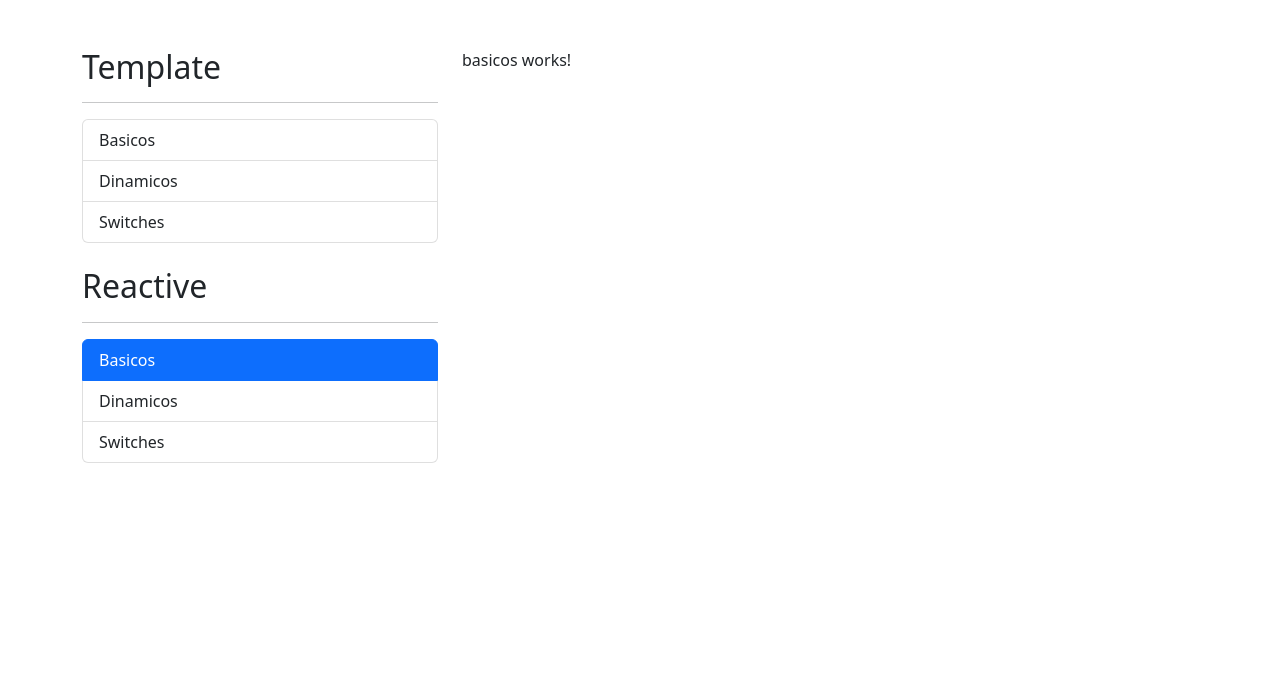
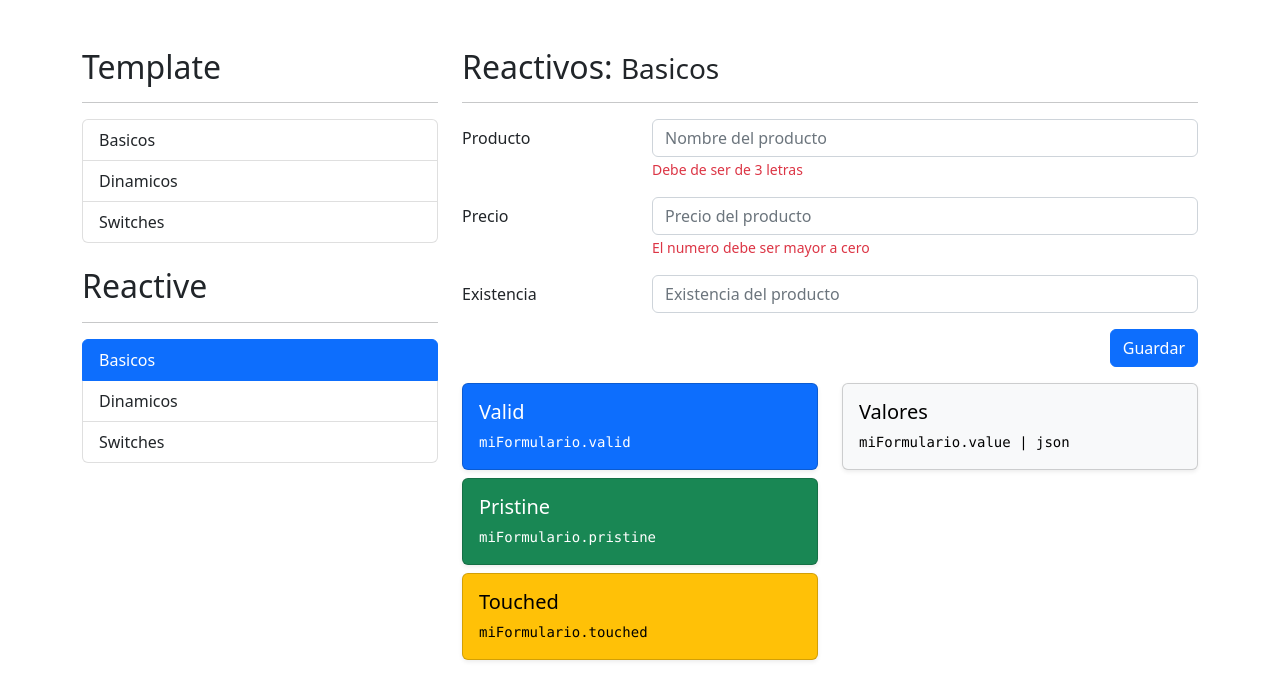
Before and after one commit to PterPmnta/forms, an Angular app: page /reactive/basicos in a window 1280 px wide. Shown: the top 700 px of the page. Built offline with nearby package versions, Linux system fonts and the light colour scheme.

Commit message:
mocking reactives forms

```diff
--- a/src/app/reactive/basicos/basicos.component.html
+++ b/src/app/reactive/basicos/basicos.component.html
@@ -1 +1,88 @@
-<p>basicos works!</p>
+<h2>Reactivos: <small>Basicos</small></h2>
+<hr />
+
+<div class="row">
+  <div class="col">
+    <form>
+      <div class="mb-3 row">
+        <label class="col-sm-3 col-form-label">Producto</label>
+        <div class="col-sm-9">
+          <input
+            type="text"
+            class="form-control"
+            placeholder="Nombre del producto"
+          />
+          <span class="form-text text-danger"> Debe de ser de 3 letras </span>
+        </div>
+      </div>
+
+      <div class="mb-3 row">
+        <label class="col-sm-3 col-form-label">Precio</label>
+        <div class="col-sm-9">
+          <input
+            type="number"
+            class="form-control"
+            placeholder="Precio del producto"
+          />
+          <span class="form-text text-danger">
+            El numero debe ser mayor a cero
+          </span>
+        </div>
+      </div>
+
+      <div class="mb-3 row">
+        <label class="col-sm-3 col-form-label">Existencia</label>
+        <div class="col-sm-9">
+          <input
+            type="number"
+            class="form-control"
+            placeholder="Existencia del producto"
+          />
+          <!--customMin [minimo]="0"-->
+        </div>
+      </div>
+
+      <div class="row">
+        <div class="col">
+          <button type="submit" class="btn btn-primary float-end">
+            Guardar
+          </button>
+        </div>
+      </div>
+    </form>
+  </div>
+</div>
+
+<div class="row mt-3">
+  <div class="col">
+    <div class="card mb-2 shadow-sm text-bg-primary">
+      <div class="card-body">
+        <h5 class="card-title">Valid</h5>
+        <pre class="card-text">{{ "miFormulario.valid" }}</pre>
+      </div>
+    </div>
+
+    <div class="card mb-2 shadow-sm text-bg-success">
+      <div class="card-body">
+        <h5 class="card-title">Pristine</h5>
+        <pre class="card-text">{{ "miFormulario.pristine" }}</pre>
+      </div>
+    </div>
+
+    <div class="card mb-2 shadow-sm text-bg-warning">
+      <div class="card-body">
+        <h5 class="card-title">Touched</h5>
+        <pre class="card-text">{{ "miFormulario.touched" }}</pre>
+      </div>
+    </div>
+  </div>
+
+  <div class="col">
+    <div class="card mb-2 shadow-sm text-bg-light">
+      <div class="card-body">
+        <h5 class="card-title">Valores</h5>
+        <pre class="card-text">{{ "miFormulario.value | json" }}</pre>
+      </div>
+    </div>
+  </div>
+</div>
--- a/src/app/reactive/dinamicos/dinamicos.component.html
+++ b/src/app/reactive/dinamicos/dinamicos.component.html
@@ -1 +1,53 @@
-<p>dinamicos works!</p>
+<h2>Reactivos: <small>Dinamicos</small></h2>
+<hr />
+
+<form>
+  <div class="mb-3 row">
+    <label class="col-sm-3 col-form-label">Nombre</label>
+    <div class="col-sm-9">
+      <input class="form-control" placeholder="Nombre la persona" />
+      <label class="form-text text-danger"> Este campo es obligatorio </label>
+    </div>
+  </div>
+
+  <div class="mb-3 row">
+    <label class="col-sm-3 col-form-label">Agregar</label>
+    <div class="input-group">
+      <input
+        class="form-control"
+        placeholder="Agregar favorito"
+        (keyup.enter)="(1)"
+      />
+      <button class="btn btn-success" type="button" (click)="(1)">
+        Agregar
+      </button>
+    </div>
+  </div>
+
+  <div class="mb-3 row">
+    <label class="col-sm-3 col-form-label">Favoritos</label>
+    <div class="col-sm-9">
+      <div class="input-group mb-1">
+        <input class="form-control" />
+        <button class="btn btn-danger" type="button" (click)="(1)">
+          Eliminar
+        </button>
+      </div>
+    </div>
+  </div>
+
+  <div class="row">
+    <div class="col-sm-12">
+      <button class="btn btn-primary float-end" type="button" (click)="(1)">
+        Guardar
+      </button>
+    </div>
+  </div>
+</form>
+
+<div class="card mt-2 shadow-sm text-bg-warning">
+  <div class="card-body">
+    <h5 class="card-title">Valores</h5>
+    <pre class="card-text">{{ "persona | json" }}</pre>
+  </div>
+</div>
--- a/src/app/reactive/switches/switches.component.html
+++ b/src/app/reactive/switches/switches.component.html
@@ -1 +1,118 @@
-<p>switches works!</p>
+<h2>Reactivos: <small>Switches</small></h2>
+<hr />
+
+<form>
+  <!--Radio Buttons-->
+  <div class="row mb-3">
+    <label class="col-sm-3 col-form-label"> Genero </label>
+    <div class="col-sm-9 mb-3">
+      <div class="form-check">
+        <input
+          class="form-check-input"
+          type="radio"
+          value="M"
+          name="flexRadioDefault"
+          id="radioMasculino"
+        />
+        <label class="form-check-label" for="radioMasculino"> Masculino </label>
+      </div>
+      <div class="form-check">
+        <input
+          class="form-check-input"
+          type="radio"
+          value="F"
+          name="flexRadioDefault"
+          id="radioFemenino"
+          checked
+        />
+        <label class="form-check-label" for="radioFemenino"> Femenino </label>
+      </div>
+    </div>
+  </div>
+
+  <!--Switches-->
+  <div class="row mb-3">
+    <label class="col-sm-3 col-form-label"> Notificaciones </label>
+    <div class="col-sm-9">
+      <div class="form-check form-switch mt-2">
+        <input
+          class="form-check-input"
+          type="checkbox"
+          role="switch"
+          id="notificaciones"
+        />
+        <label class="form-check-label" for="notificaciones">
+          Deseo recibir notificaciones
+        </label>
+      </div>
+    </div>
+  </div>
+
+  <!--Check-->
+  <div class="row mb-3">
+    <label class="col-sm-3 col-form-label"> Terminos y condiciones </label>
+    <div class="col-sm-9">
+      <div class="form-check mt-2">
+        <input
+          class="form-check-input"
+          type="checkbox"
+          id="term_condi"
+          required
+        />
+        <label class="form-check-label" for="term_condi">
+          Terminos y condiciones de uso
+        </label>
+      </div>
+    </div>
+  </div>
+
+  <!--Button-->
+  <div class="row">
+    <div class="col">
+      <button class="btn btn-primary float-end">Guardar</button>
+    </div>
+  </div>
+</form>
+
+<div class="row mt-3">
+  <div class="col">
+    <div class="card mb-2 shadow-sm text-bg-primary">
+      <div class="card-body">
+        <h5 class="card-title">Valid</h5>
+        <pre class="card-text">{{ "switchesForm.valid" }}</pre>
+      </div>
+    </div>
+
+    <div class="card mb-2 shadow-sm text-bg-success">
+      <div class="card-body">
+        <h5 class="card-title">Pristine</h5>
+        <pre class="card-text">{{ "switchesForm.pristine" }}</pre>
+      </div>
+    </div>
+
+    <div class="card mb-2 shadow-sm text-bg-warning">
+      <div class="card-body">
+        <h5 class="card-title">Terminos y condiciones</h5>
+        <pre class="card-text">
+          {{ "switchesForm.controls?.terminos?.errors | json" }}
+        </pre>
+      </div>
+    </div>
+  </div>
+
+  <div class="col">
+    <div class="card mb-2 shadow-sm text-bg-light">
+      <div class="card-body">
+        <h5 class="card-title">Valores</h5>
+        <pre class="card-text">{{ "switchesForm.value | json" }}</pre>
+      </div>
+    </div>
+
+    <div class="card mb-2 shadow-sm text-bg-light">
+      <div class="card-body">
+        <h5 class="card-title">Persona data</h5>
+        <pre class="card-text">{{ "persona | json" }}</pre>
+      </div>
+    </div>
+  </div>
+</div>
```
